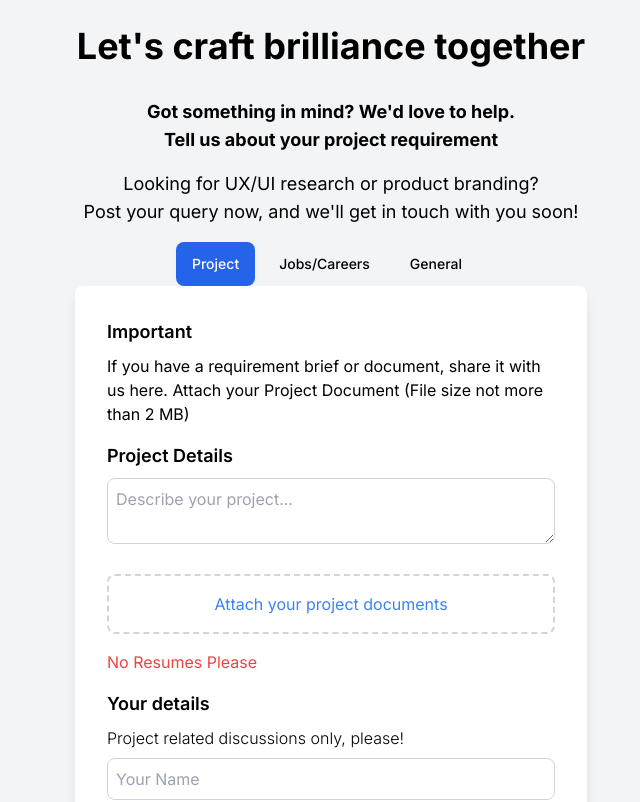
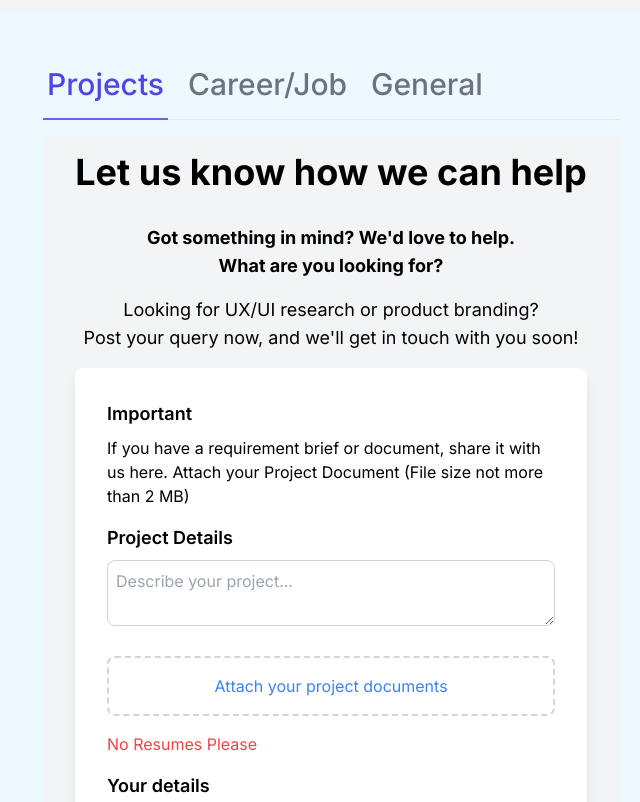
Before and after one commit to user-siva/digital_emoji, a Next.js app: page / in a window 1280 px wide. Shown: the part 5000-5802 px from the top of the page, without its empty margins (309-949 px from the left). Built offline with nearby package versions, Linux system fonts and the light colour scheme.

Commit message:
general tab added

```diff
--- a/src/components/Contact.jsx
+++ b/src/components/Contact.jsx
@@ -32,6 +32,7 @@ function Contact() {
 
 
         </div>
+
         <Project_Enquiry/>
         </>
     );
--- /dev/null
+++ b/src/components/General_Enquiry.jsx
@@ -0,0 +1,80 @@
+"use client";
+import { useState } from 'react';
+
+export default function Project_Enquiry() {
+  const [file, setFile] = useState(null);
+
+  const handleFileChange = (event) => {
+    setFile(event.target.files[0]);
+  };
+
+  const handleSubmit = (event) => {
+    event.preventDefault();
+    // Handle the form submission
+    console.log('Form submitted');
+  };
+
+  return (
+    <div id='general' className="min-h-screen flex flex-col items-center justify-center bg-gray-100 p-4">
+      <h1 className="text-4xl font-bold mb-8 text-center">Let us knowhow can we help</h1>
+      <p className="text-lg font-bold mb-4 text-center">Got something in mind? We'd love to help. <br></br>What are you looking for?</p>
+      <p className="text-lg mb-4 text-center">Looking for UX/UI research or product branding?<br></br> Post your query now, and we'll get in touch with you soon!</p>
+
+        <ul className="flex flex-wrap justify-center text-sm font-medium text-center bg-link">
+          <li className="me-2">
+            <button href="#" className="inline-block px-4 py-3 text-white bg-blue-600 rounded-lg active" aria-current="page">Project</button>
+          </li>
+          <li className="me-2">
+            <button href="#" className="inline-block px-4 py-3 rounded-lg hover:text-gray-900 hover:bg-gray-100 dark:hover:bg-gray-800 dark:hover:text-white">Jobs/Careers</button>
+          </li>
+          <li className="me-2">
+            <button href="#" className="inline-block px-4 py-3 rounded-lg hover:text-gray-900 hover:bg-gray-100 dark:hover:bg-gray-800 dark:hover:text-white">General</button>
+          </li>
+        </ul>
+      <div className="enquiry mb-8">
+
+      <form onSubmit={handleSubmit} className="bg-white p-8 rounded-lg shadow-lg w-full max-w-lg">
+        <p className="text-lg font-semibold mb-2">Important</p>
+        <p className="mb-4">If you have a requirement brief or document, share it with us here. Attach your Project Document (File size not more than 2 MB)</p>
+
+        <div className="mb-4">
+          <label className="block mb-2 text-lg font-semibold">Project Details</label>
+          <textarea
+            placeholder="Describe your project..."
+            className="w-full p-2 border border-gray-300 rounded-lg mb-2 "
+          ></textarea>
+        </div>
+
+
+        <div className="mb-4">
+          <label className="block mb-2 text-lg font-semibold">Your details</label>
+            <p className="text-md font-light mb-2">Project related discussions only, please!</p>
+
+          <input
+            type="text"
+            placeholder="Your Name"
+            className="w-full p-2 border border-gray-300 rounded-lg mb-2 "
+          />
+          <input
+            type="email"
+            placeholder="Your Email"
+            className="w-full p-2 border border-gray-300 rounded-lg mb-2"
+          />
+           <input
+            type="tel"
+            placeholder="Your Phone"
+            className="w-full p-2 border border-gray-300 rounded-lg mb-2 "
+          />
+           <input
+            type="submit"
+            value="Send Enquiry"
+            className="w-full p-2 border border-gray-300 cursor-pointer rounded-lg hover:text-white hover:bg-blue-600 "
+          />
+        </div>
+
+      </form>
+      </div>
+
+    </div>
+  );
+}
--- a/src/components/Project_Enquiry.jsx
+++ b/src/components/Project_Enquiry.jsx
@@ -1,39 +1,24 @@
-"use client";
+"use client"
 import { useState } from 'react';
 
-export default function Project_Enquiry() {
+export default function TabPanel() {
+  const [activeTab, setActiveTab] = useState(0);
+
+  const EnquiryComponent = () => {
     const [file, setFile] = useState(null);
 
   const handleFileChange = (event) => {
     setFile(event.target.files[0]);
   };
 
-  const handleSubmit = (event) => {
-    event.preventDefault();
-    // Handle the form submission
-    console.log('Form submitted');
-  };
-
     return (
-    <div id='letsTalk' className="min-h-screen flex flex-col items-center justify-center bg-gray-100 p-4">
-      <h1 className="text-4xl font-bold mb-8 text-center">Let's craft brilliance together</h1>
-      <p className="text-lg font-bold mb-4 text-center">Got something in mind? We'd love to help. <br></br>Tell us about your project requirement</p>
+      <div id='general' className="min-h-screen flex flex-col items-center justify-center bg-gray-100 p-4">
+        <h1 className="text-4xl font-bold mb-8 text-center">Let us know how we can help</h1>
+        <p className="text-lg font-bold mb-4 text-center">Got something in mind? We'd love to help. <br></br>What are you looking for?</p>
         <p className="text-lg mb-4 text-center">Looking for UX/UI research or product branding?<br></br> Post your query now, and we'll get in touch with you soon!</p>
 
-        <ul className="flex flex-wrap justify-center text-sm font-medium text-center bg-link">
-          <li className="me-2">
-            <button href="#" className="inline-block px-4 py-3 text-white bg-blue-600 rounded-lg active" aria-current="page">Project</button>
-          </li>
-          <li className="me-2">
-            <button href="#" className="inline-block px-4 py-3 rounded-lg hover:text-gray-900 hover:bg-gray-100 dark:hover:bg-gray-800 dark:hover:text-white">Jobs/Careers</button>
-          </li>
-          <li className="me-2">
-            <button href="#" className="inline-block px-4 py-3 rounded-lg hover:text-gray-900 hover:bg-gray-100 dark:hover:bg-gray-800 dark:hover:text-white">General</button>
-          </li>
-        </ul>
         <div className="enquiry mb-8">
-
-      <form onSubmit={handleSubmit} className="bg-white p-8 rounded-lg shadow-lg w-full max-w-lg">
+          <form className="bg-white p-8 rounded-lg shadow-lg w-full max-w-lg">
             <p className="text-lg font-semibold mb-2">Important</p>
             <p className="mb-4">If you have a requirement brief or document, share it with us here. Attach your Project Document (File size not more than 2 MB)</p>
 
@@ -44,7 +29,6 @@ export default function Project_Enquiry() {
                 className="w-full p-2 border border-gray-300 rounded-lg mb-2 "
               ></textarea>
             </div>
-
             <div className="mb-4 border-2 border-dashed border-gray-300 p-4 rounded-lg text-center">
             <label htmlFor="file-upload" className="cursor-pointer text-blue-500">
                 Attach your project documents
@@ -83,6 +67,58 @@ export default function Project_Enquiry() {
                 className="w-full p-2 border border-gray-300 cursor-pointer rounded-lg hover:text-white hover:bg-blue-600 "
               />
             </div>
+          </form>
+        </div>
+      </div>
+    );
+  }
+  const GeneralComponent = () => {
+    return (
+        <div id='general' className="min-h-screen flex flex-col items-center justify-center bg-gray-100 p-4">
+        <h1 className="text-4xl font-bold mb-8 text-center">Let us knowhow can we help</h1>
+        <p className="text-lg font-bold mb-4 text-center">Got something in mind? We'd love to help. <br></br>What are you looking for?</p>
+        <p className="text-lg mb-4 text-center">Looking for UX/UI research or product branding?<br></br> Post your query now, and we'll get in touch with you soon!</p>
+
+        <div className="enquiry mb-8">
+
+        <form className="bg-white p-8 rounded-lg shadow-lg w-full max-w-lg">
+          <p className="text-lg font-semibold mb-2">Important</p>
+          <p className="mb-4">If you have a requirement brief or document, share it with us here. Attach your Project Document (File size not more than 2 MB)</p>
+
+          <div className="mb-4">
+            <label className="block mb-2 text-lg font-semibold">Project Details</label>
+            <textarea
+              placeholder="Describe your project..."
+              className="w-full p-2 border border-gray-300 rounded-lg mb-2 "
+            ></textarea>
+          </div>
+
+
+          <div className="mb-4">
+            <label className="block mb-2 text-lg font-semibold">Your details</label>
+              <p className="text-md font-light mb-2">Project related discussions only, please!</p>
+
+            <input
+              type="text"
+              placeholder="Your Name"
+              className="w-full p-2 border border-gray-300 rounded-lg mb-2 "
+            />
+            <input
+              type="email"
+              placeholder="Your Email"
+              className="w-full p-2 border border-gray-300 rounded-lg mb-2"
+            />
+             <input
+              type="tel"
+              placeholder="Your Phone"
+              className="w-full p-2 border border-gray-300 rounded-lg mb-2 "
+            />
+             <input
+              type="submit"
+              value="Send Enquiry"
+              className="w-full p-2 border border-gray-300 cursor-pointer rounded-lg hover:text-white hover:bg-blue-600 "
+            />
+          </div>
 
         </form>
         </div>
@@ -90,3 +126,39 @@ export default function Project_Enquiry() {
       </div>
     );
   }
+
+  const tabs = [
+    { name: 'Projects', content: <EnquiryComponent /> },
+    { name: 'Career/Job', content: 'This is the content of Tab 3' },
+    { name: 'General', content: <GeneralComponent/> },
+  ];
+
+  return (
+    <div className="max-w-xl mx-auto mt-10">
+      <div className="border-b border-gray-200">
+        <nav className="-mb-px flex space-x-4" aria-label="Tabs">
+          {tabs.map((tab, index) => (
+            <button
+              key={index}
+              onClick={() => setActiveTab(index)}
+              className={`${
+                activeTab === index
+                  ? 'border-indigo-500 text-indigo-600'
+                  : 'border-transparent text-gray-500 hover:text-gray-700 hover:border-gray-300'
+              }  whitespace-nowrap py-4 px-1 border-b-2 font-medium text-3xl`}
+            >
+              {tab.name}
+            </button>
+          ))}
+        </nav>
+      </div>
+      <div className="mt-4">
+        {tabs.map((tab, index) => (
+          <div key={index} className={`${activeTab === index ? 'block' : 'hidden'}`}>
+            {tab.content}
+          </div>
+        ))}
+      </div>
+    </div>
+  );
+}
```
Lines whose indentation alone changed are shown as unchanged.
